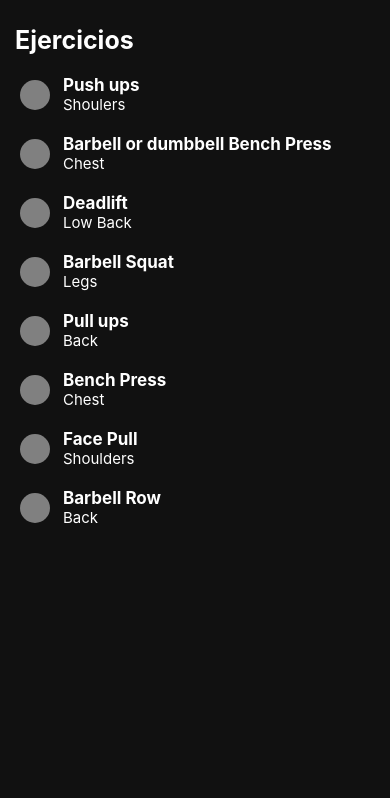
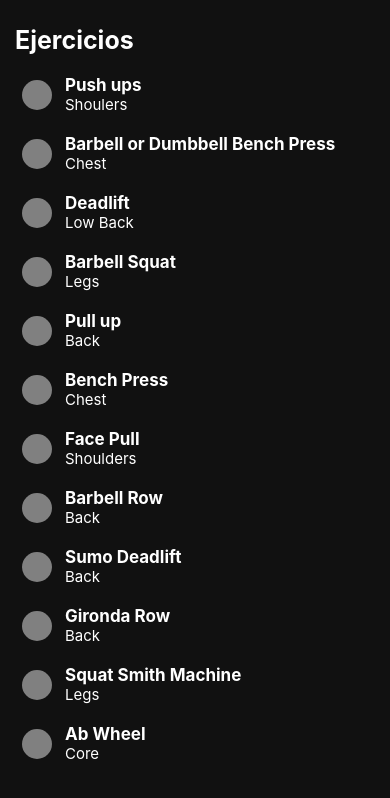
Before and after one commit to Jaserto/epsilon-app, a React Native app: screen /AddExerciseScreen in a window 390 px wide. Shown: the top 798 px of the page. Built offline with nearby package versions, Linux system fonts and the light colour scheme.

Commit message:
virtualizedList fixed

```diff
--- a/src/components/Exercise.tsx
+++ b/src/components/Exercise.tsx
@@ -14,7 +14,7 @@ export const  Exercise = ({item, onPress, selected }:any ) =>  {
     <TouchableOpacity
     onPress={onPress}
      style={{marginVertical:7, flexDirection:'row', alignItems:'center', overflow:'hidden'}}>
-        <View style={{width:30, height:30, borderRadius:100, backgroundColor:'gray', marginRight:10, marginLeft:5}}></View>
+        <View style={{width:30, height:30, borderRadius:100, backgroundColor:'gray', marginRight:10, marginLeft:7}}></View>
         <View style={{padding:3}}>
             <Text style={{color:'white', fontWeight:'bold', fontSize:17}}>{item.nombre}</Text>
             <Text style={{color:'white', fontSize:15}}>{item.muscularGroup}</Text>
--- a/src/screens/AddExerciseScreen.tsx
+++ b/src/screens/AddExerciseScreen.tsx
@@ -26,19 +26,7 @@ export const AddExerciseScreen = ({ navigation }: any) => {
 
   return (
     <>
-    <ScrollView
-      scrollEventThrottle={1}
-      showsHorizontalScrollIndicator={false}
-      nestedScrollEnabled={true}
-      contentInset={{ // iOS only
-        top: 0,
-        left: 0,
-        bottom: 0,
-        right: 0
-      }}
-      contentContainerStyle={{
-        paddingRight: Platform.OS === 'android' ? 0 : 0
-      }} style={styles.view}>
+    <View style={styles.view}>
       <View style={{ marginVertical: 10 }}>
         <Text style={{ color: 'white', fontSize: 25, fontWeight: 'bold' }}>Ejercicios</Text>
       </View>
@@ -52,7 +40,7 @@ export const AddExerciseScreen = ({ navigation }: any) => {
       />
 
 
-    </ScrollView>
+    </View>
 
     {selectedExercises.length > 0 &&
         <View style={{ position: 'absolute', left: 0, right: 0, bottom: 0, alignItems: 'flex-end', justifyContent:'flex-end' }}>
--- a/src/screens/AddWorkout.tsx
+++ b/src/screens/AddWorkout.tsx
@@ -335,7 +335,20 @@ export const AddWorkoutScreen = ({ navigation }: any) => {
                     /*  enablePanDownToClose={true} */
                     onClose={() => setIsOpen(false)}
                 >
-                    <View style={{ paddingHorizontal: 10 }}>
+                    <ScrollView
+                      scrollEventThrottle={1}
+                      showsHorizontalScrollIndicator={false}
+                      nestedScrollEnabled={true}
+                      contentInset={{ // iOS only
+                          top: 0,
+                          left: 0,
+                          bottom: 0,
+                          right: 0
+                      }}
+                      contentContainerStyle={{
+                          paddingRight: Platform.OS === 'android' ? 0 : 0
+                      }}
+                    style={{ paddingHorizontal: 10 }}>
                         <TouchableOpacity
                             style={{ backgroundColor: '#663EE3', borderRadius: 5, padding: 6 }}
                             onPress={() => handleSheetChanges(0)}>
@@ -373,7 +386,7 @@ export const AddWorkoutScreen = ({ navigation }: any) => {
                                 <Text style={styles.timerText}>{`${mins}:${secs}`}</Text>
                                 <View style={{ display:'flex', alignItems:'center', flexDirection:'row', width: width*0.77, justifyContent:'space-around', marginBottom:30}}>
                                 <TouchableOpacity onPress={() => toggle()} style={styles.button2}>
-                                    <Text style={styles.buttonText}>{isActive ? 'Pause' : 'Start'}</Text>
+                                    <Text style={styles.buttonText}>{isActive ? 'Pausa' : 'Start'}</Text>
                                 </TouchableOpacity>
                                 <TouchableOpacity onPress={() => reset()} style={[styles.button2, styles.buttonReset]}>
                                     <Text style={[styles.buttonText, styles.buttonTextReset]}>Reset</Text>
@@ -401,6 +414,15 @@ export const AddWorkoutScreen = ({ navigation }: any) => {
                                     </Text>
 
                                 </TouchableOpacity> */}
+                                <View style={{ marginVertical: 15, width:'100%' }}>
+                                    <Text>Bench Press (Barbell)</Text>
+                                    <Text>Serie 1</Text>
+
+                                    <TextInput placeholder={'Kg'} value={notes} style={styles.input} maxLength={40} />
+                                    <TextInput placeholder={'Repeticiones'} value={notes} style={styles.input} maxLength={40} />
+                                    <Text style={{alignSelf:'center', fontSize:17, color:'#005DD5', marginVertical:7}}>Añadir serie</Text>
+                                    <Text style={{alignSelf:'center', fontSize:17, color:'#005DD5', marginVertical:7}}>Añadir Ejercicio</Text>
+                                </View>
                                 <Button
 
                                     title="Guardar entrenamiento"
@@ -416,7 +438,7 @@ export const AddWorkoutScreen = ({ navigation }: any) => {
                             </View>
 
                         </View>
-                    </View>
+                    </ScrollView>
                 </BottomSheet>
             </View>
         </GestureHandlerRootView>
@@ -487,6 +509,7 @@ const styles = StyleSheet.create({
         borderColor: '#663EE3',
         borderRadius: 5,
         padding: 10,
+        marginVertical:5
     },
 
 })
--- a/src/screens/SettingsScreen.tsx
+++ b/src/screens/SettingsScreen.tsx
@@ -185,6 +185,7 @@ const styles = StyleSheet.create({
         paddingVertical: 10,
     },
     text: {
+        lineHeight:20,
         fontSize: 15,
         color: 'white',
         marginBottom: 10
--- a/src/utils/exercices/data.ts
+++ b/src/utils/exercices/data.ts
@@ -7,7 +7,7 @@ export const exercises = [
     },
     {
         id:2,
-        nombre: 'Barbell or dumbbell Bench Press',
+        nombre: 'Barbell or Dumbbell Bench Press',
         muscularGroup: 'Chest',
         instrucciones: '',
     },
@@ -25,7 +25,7 @@ export const exercises = [
     },
     {
         id:5,
-        nombre: 'Pull ups',
+        nombre: 'Pull up',
         muscularGroup: 'Back',
         instrucciones: '',
     },
@@ -45,6 +45,30 @@ export const exercises = [
         id:8,
         nombre: 'Barbell Row',
         muscularGroup: 'Back',
+        instrucciones: '',
+    },
+    {
+        id:9,
+        nombre: 'Sumo Deadlift',
+        muscularGroup: 'Back',
+        instrucciones: '',
+    },
+    {
+        id:10,
+        nombre: 'Gironda Row',
+        muscularGroup: 'Back',
+        instrucciones: '',
+    },
+    {
+        id:11,
+        nombre: 'Squat Smith Machine',
+        muscularGroup: 'Legs',
+        instrucciones: '',
+    },
+    {
+        id:12,
+        nombre: 'Ab Wheel',
+        muscularGroup: 'Core',
         instrucciones: '',
     },
 ]/*
```
